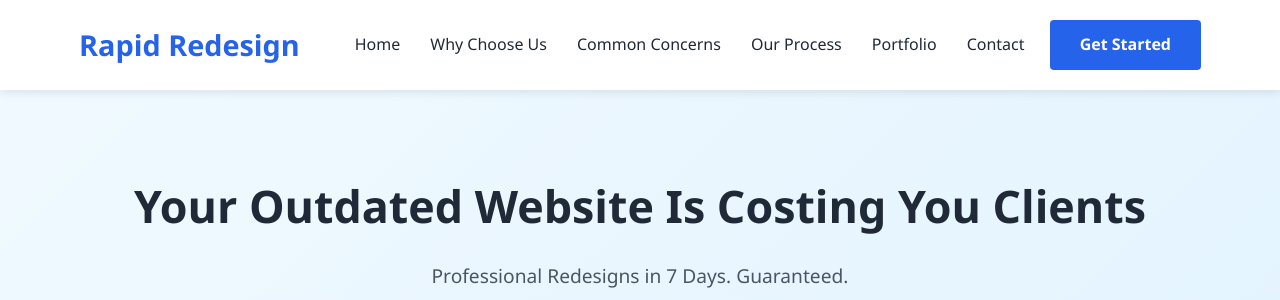
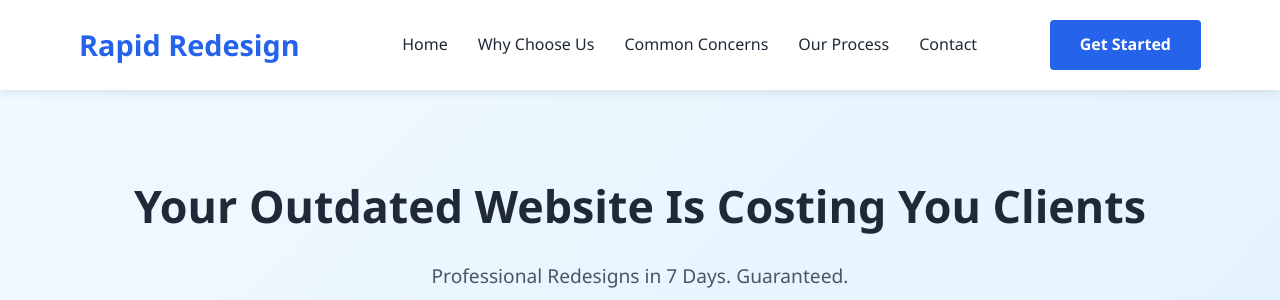
Before and after one commit to StefScripts/RapidRedesign, a PHP site: page /index.php in a window 1280 px wide. Shown: the top 300 px of the page. Run offline with PHP 8.4, Linux system fonts and the light colour scheme.

Commit message:
develop branch

```diff
--- a/components/nav.php
+++ b/components/nav.php
@@ -5,7 +5,7 @@
   <li><a href="why-choose-us.php">Why Choose Us</a></li>
   <li><a href="common-concerns.php">Common Concerns</a></li>
   <li><a href="our-process.php">Our Process</a></li>
-  <li><a href="#portfolio">Portfolio</a></li>
+  <!-- <li><a href="#portfolio">Portfolio</a></li> -->
   <li><a href="#contact">Contact</a></li>
  </ul>
  <a href="#cta" class="btn">Get Started</a>
```
